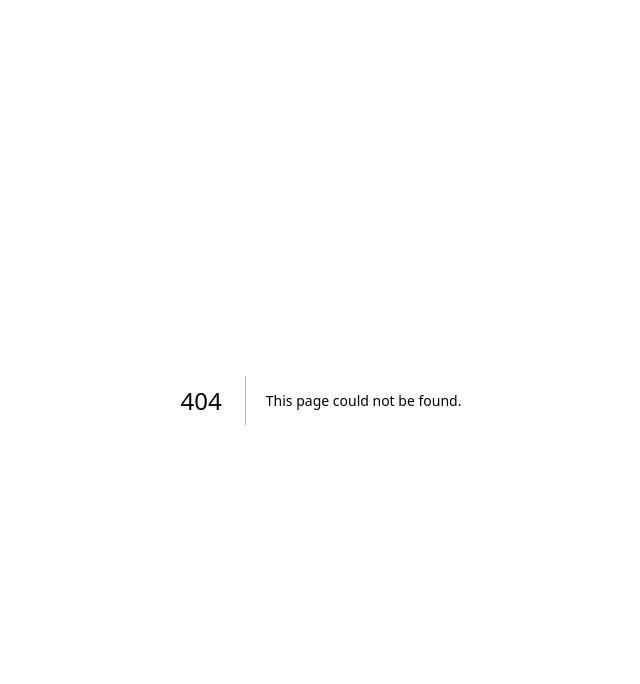
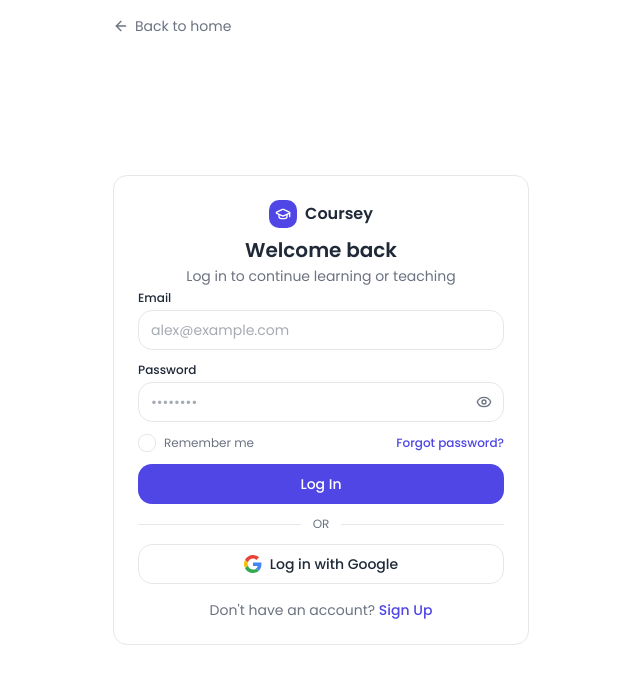
Before and after one commit to hammadgul-dev/coursey, a Next.js app: page /login in a window 1280 px wide. Before the commit this address had no page. Shown: the top 684 px of the page, without its empty margins (319-959 px from the left). Built offline with nearby package versions, Linux system fonts and the light colour scheme.

Commit message:
added login page and linked navbar buttons

```diff
--- /dev/null
+++ b/src/app/(auth)/login/page.tsx
@@ -0,0 +1,218 @@
+"use client"
+import {useState} from "react"
+import Link from "next/link"
+import toast from "react-hot-toast"
+import {motion} from "framer-motion"
+import {Eye, EyeOff, GraduationCap} from "lucide-react"
+
+let container = {hidden: {}, show: {transition: {staggerChildren: 0.06}}}
+let item = {
+  hidden: {opacity: 0, y: 10},
+  show: {opacity: 1, y: 0, transition: {duration: 0.3}},
+}
+
+let inputCls =
+  "h-10 w-full rounded-xl border border-border bg-background px-3 text-sm outline-none transition-all duration-200 placeholder:text-muted-foreground/60 hover:border-[#4F46E5]/50 focus:border-[#4F46E5] focus:ring-4 focus:ring-[#4F46E5]/10"
+
+function Field({label, children}: any) {
+  return (
+    <div>
+      <label className="mb-1 block text-xs font-medium">{label}</label>
+      {children}
+    </div>
+  )
+}
+
+function PasswordInput({value, onChange}: any) {
+  let [show, setShow] = useState(false)
+  return (
+    <div className="relative">
+      <input
+        type={show ? "text" : "password"}
+        value={value}
+        onChange={onChange}
+        placeholder="••••••••"
+        className={`${inputCls} pr-10`}
+      />
+      <button
+        type="button"
+        onClick={() => setShow(!show)}
+        className="absolute right-3 top-1/2 -translate-y-1/2 cursor-pointer text-muted-foreground transition-colors hover:text-foreground"
+      >
+        {show ? <EyeOff size={16} /> : <Eye size={16} />}
+      </button>
+    </div>
+  )
+}
+
+function GoogleIcon() {
+  return (
+    <svg width="18" height="18" viewBox="0 0 48 48">
+      <path
+        fill="#EA4335"
+        d="M24 9.5c3.5 0 6.6 1.2 9.1 3.6l6.8-6.8C35.8 2.4 30.3 0 24 0 14.6 0 6.5 5.4 2.6 13.2l7.9 6.1C12.4 13.6 17.7 9.5 24 9.5z"
+      />
+      <path
+        fill="#4285F4"
+        d="M46.5 24.5c0-1.6-.1-3.1-.4-4.5H24v9h12.7c-.6 3-2.3 5.5-4.8 7.2l7.5 5.8c4.4-4.1 7.1-10.1 7.1-17.5z"
+      />
+      <path
+        fill="#FBBC05"
+        d="M10.5 28.7c-.5-1.5-.8-3-.8-4.7s.3-3.2.8-4.7l-7.9-6.1C.9 16.4 0 20.1 0 24s.9 7.6 2.6 10.8l7.9-6.1z"
+      />
+      <path
+        fill="#34A853"
+        d="M24 48c6.5 0 11.9-2.1 15.9-5.8l-7.5-5.8c-2.1 1.4-4.8 2.3-8.4 2.3-6.3 0-11.6-4.1-13.5-9.8l-7.9 6.1C6.5 42.6 14.6 48 24 48z"
+      />
+    </svg>
+  )
+}
+
+export default function LoginPage() {
+  let [form, setForm] = useState<any>({
+    email: "",
+    password: "",
+    remember: false,
+  })
+
+  let set = (k: string, v: any) => setForm({...form, [k]: v})
+
+  let submit = (ev: any) => {
+    ev.preventDefault()
+    toast.success("Logged in")
+  }
+
+  return (
+    <motion.div
+      initial={{opacity: 0, scale: 0.97}}
+      animate={{opacity: 1, scale: 1}}
+      transition={{duration: 0.35}}
+      className="w-full rounded-xl border border-border bg-card p-5 sm:p-6"
+    >
+      <motion.form
+        variants={container}
+        initial="hidden"
+        animate="show"
+        onSubmit={submit}
+        className="space-y-3"
+      >
+        <motion.div variants={item} className="mb-1 text-center">
+          <div className="mb-2 flex items-center justify-center gap-2">
+            <span className="flex h-7 w-7 items-center justify-center rounded-lg bg-[#4F46E5] text-white">
+              <GraduationCap size={16} />
+            </span>
+            <span className="font-semibold">Coursey</span>
+          </div>
+          <h1 className="text-xl font-semibold">Welcome back</h1>
+          <p className="mt-0.5 text-sm text-muted-foreground">
+            Log in to continue learning or teaching
+          </p>
+        </motion.div>
+
+        <motion.div variants={item}>
+          <Field label="Email">
+            <input
+              type="email"
+              value={form.email}
+              onChange={(ev: any) => set("email", ev.target.value)}
+              placeholder="alex@example.com"
+              className={inputCls}
+            />
+          </Field>
+        </motion.div>
+
+        <motion.div variants={item}>
+          <Field label="Password">
+            <PasswordInput
+              value={form.password}
+              onChange={(ev: any) => set("password", ev.target.value)}
+            />
+          </Field>
+        </motion.div>
+
+        <motion.div
+          variants={item}
+          className="flex items-center justify-between text-xs"
+        >
+          <label className="flex cursor-pointer items-center gap-2 text-muted-foreground">
+            <button
+              type="button"
+              role="checkbox"
+              aria-checked={form.remember}
+              onClick={() => set("remember", !form.remember)}
+              className={`flex h-[18px] w-[18px] shrink-0 cursor-pointer items-center justify-center rounded-md border transition-all duration-200 active:scale-90 ${
+                form.remember
+                  ? "border-[#4F46E5] bg-[#4F46E5]"
+                  : "border-border hover:border-[#4F46E5]/60"
+              }`}
+            >
+              <svg
+                width="10"
+                height="10"
+                viewBox="0 0 12 12"
+                className={`transition-all duration-200 ${
+                  form.remember ? "scale-100 opacity-100" : "scale-0 opacity-0"
+                }`}
+              >
+                <path
+                  d="M2 6l3 3 5-6"
+                  stroke="white"
+                  strokeWidth="2"
+                  fill="none"
+                  strokeLinecap="round"
+                  strokeLinejoin="round"
+                />
+              </svg>
+            </button>
+            Remember me
+          </label>
+          <Link href="#" className="font-medium text-[#4F46E5] hover:underline">
+            Forgot password?
+          </Link>
+        </motion.div>
+
+        <motion.button
+          variants={item}
+          whileTap={{scale: 0.98}}
+          type="submit"
+          className="h-10 w-full cursor-pointer rounded-xl bg-[#4F46E5] text-sm font-medium text-white transition-all duration-200 hover:-translate-y-0.5 hover:bg-[#4338CA] hover:shadow-md hover:shadow-[#4F46E5]/30"
+        >
+          Log In
+        </motion.button>
+
+        <motion.div
+          variants={item}
+          className="flex items-center gap-3 text-xs text-muted-foreground"
+        >
+          <span className="h-px flex-1 bg-border" />
+          OR
+          <span className="h-px flex-1 bg-border" />
+        </motion.div>
+
+        <motion.button
+          variants={item}
+          whileTap={{scale: 0.98}}
+          type="button"
+          onClick={() => toast("Google login coming soon")}
+          className="flex h-10 w-full cursor-pointer items-center justify-center gap-2 rounded-xl border border-border bg-background text-sm font-medium transition-all duration-200 hover:-translate-y-0.5 hover:border-[#4F46E5]/50 hover:shadow-md"
+        >
+          <GoogleIcon />
+          Log in with Google
+        </motion.button>
+
+        <motion.p
+          variants={item}
+          className="pt-1 text-center text-sm text-muted-foreground"
+        >
+          Don't have an account?{" "}
+          <Link
+            href="/signup"
+            className="font-medium text-[#4F46E5] hover:underline"
+          >
+            Sign Up
+          </Link>
+        </motion.p>
+      </motion.form>
+    </motion.div>
+  )
+}
--- a/src/components/layout/Navbar.tsx
+++ b/src/components/layout/Navbar.tsx
@@ -58,6 +58,7 @@ export default function Navbar() {
 
           <div className="hidden md:flex items-center gap-3">
             <ThemeToggle />
+            <Link href="/login">
               <Button
                 variant="ghost"
                 size="sm"
@@ -65,6 +66,7 @@ export default function Navbar() {
               >
                 Log In
               </Button>
+            </Link>
             <Link href="/signup">
               <Button
                 size="sm"
```
Lines whose indentation alone changed are shown as unchanged.
